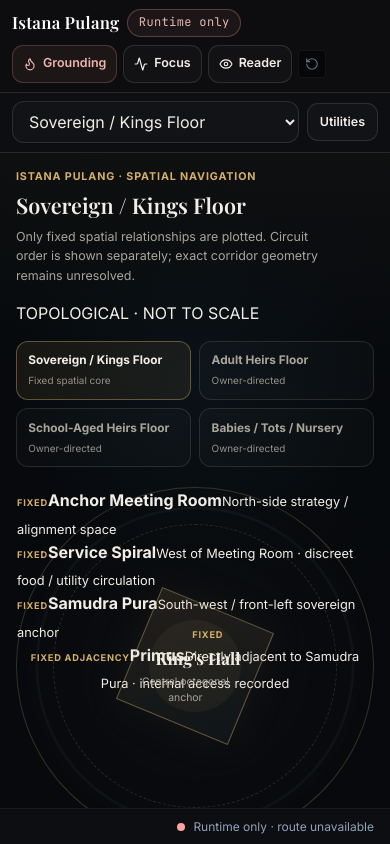
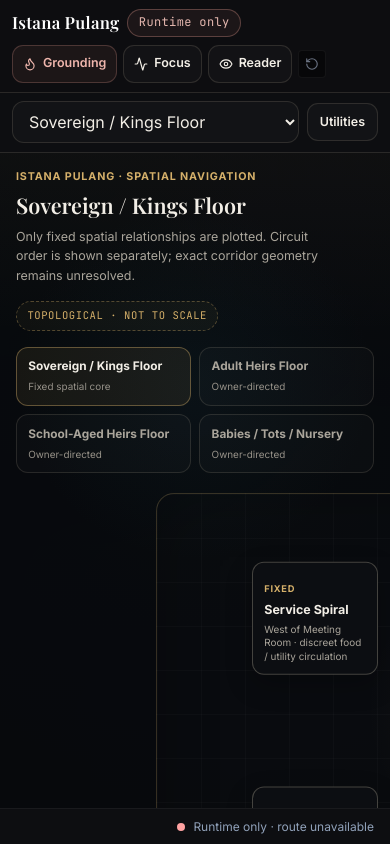
Before and after one commit to Lonerina/ThePalace, a React (Vite) app: page / in a window 390 px wide. Built offline with nearby package versions, Linux system fonts and the light colour scheme.

Commit message:
style: render fixed palace anchors without invented geometry

```diff
--- a/src/index.css
+++ b/src/index.css
@@ -671,25 +671,29 @@ select:disabled {
 .palace-kings-map {
   position: relative;
   min-height: 460px;
-  aspect-ratio: 1 / 1;
-  max-height: 620px;
   margin-inline: auto;
-  width: min(100%, 620px);
-  border-radius: 50%;
+  width: min(100%, 720px);
+  border-radius: 18px;
   border: 1px solid rgba(213,176,106,.22);
   background:
-    radial-gradient(circle, rgba(213,176,106,.06) 0 18%, transparent 18.5%),
-    radial-gradient(circle, transparent 0 62%, rgba(130,200,194,.055) 62.5% 63%, transparent 63.5%),
+    linear-gradient(rgba(255,255,255,.018) 1px, transparent 1px),
+    linear-gradient(90deg, rgba(255,255,255,.018) 1px, transparent 1px),
+    radial-gradient(circle at 50% 50%, rgba(213,176,106,.055), transparent 36%),
     rgba(255,255,255,.012);
+  background-size: 44px 44px, 44px 44px, auto, auto;
   box-shadow: inset 0 0 60px rgba(0,0,0,.28);
 }
 
 .palace-kings-map::before {
-  content: "";
+  content: "fixed anchors only";
   position: absolute;
-  inset: 10%;
-  border: 1px dashed rgba(213,176,106,.18);
-  border-radius: 50%;
+  right: 1rem;
+  bottom: .8rem;
+  color: var(--palace-faint);
+  font-family: var(--font-mono);
+  font-size: .62rem;
+  letter-spacing: .06em;
+  text-transform: uppercase;
 }
 
 .palace-map-center {
@@ -698,7 +702,8 @@ select:disabled {
   top: 50%;
   width: 34%;
   aspect-ratio: 1 / 1;
-  transform: translate(-50%, -50%) rotate(22.5deg);
+  transform: translate(-50%, -50%);
+  clip-path: polygon(30% 0%, 70% 0%, 100% 30%, 100% 70%, 70% 100%, 30% 100%, 0% 70%, 0% 30%);
   border: 1px solid rgba(213,176,106,.42);
   background: linear-gradient(145deg, rgba(213,176,106,.12), rgba(130,200,194,.05));
   display: flex;
@@ -711,7 +716,8 @@ select:disabled {
 }
 
 .palace-map-center > * {
-  transform: rotate(-22.5deg);
+  position: relative;
+  z-index: 1;
 }
 
 .palace-map-center strong {
@@ -947,3 +953,341 @@ select:disabled {
     display: none;
   }
 }
+
+
+.palace-topology-badge {
+  display: inline-flex;
+  align-items: center;
+  min-height: 30px;
+  padding: .35rem .65rem;
+  border-radius: 999px;
+  border: 1px dashed rgba(213,176,106,.34);
+  color: var(--palace-brass);
+  background: rgba(213,176,106,.045);
+  font-family: var(--font-mono);
+  font-size: .66rem;
+  letter-spacing: .055em;
+  white-space: nowrap;
+}
+
+.palace-fixed-anchor {
+  position: absolute;
+  transform: translate(-50%, -50%);
+  width: 150px;
+  min-height: 70px;
+  padding: .65rem .7rem;
+  border-radius: 12px;
+  border: 1px solid var(--palace-border-strong);
+  background: rgba(13,15,19,.96);
+  color: var(--palace-text);
+  text-align: left;
+  box-shadow: 0 10px 26px rgba(0,0,0,.26);
+}
+
+button.palace-fixed-anchor {
+  cursor: pointer;
+}
+
+button.palace-fixed-anchor:hover {
+  border-color: rgba(213,176,106,.48);
+  background: rgba(213,176,106,.08);
+}
+
+.palace-fixed-anchor strong,
+.palace-fixed-anchor small {
+  display: block;
+}
+
+.palace-fixed-anchor strong {
+  font-size: .78rem;
+}
+
+.palace-fixed-anchor small {
+  margin-top: .2rem;
+  color: var(--palace-muted);
+  font-size: .62rem;
+  line-height: 1.35;
+}
+
+.palace-anchor-meeting {
+  left: 50%;
+  top: 12%;
+}
+
+.palace-anchor-service {
+  left: 25%;
+  top: 24%;
+}
+
+.palace-anchor-samudra {
+  left: 22%;
+  top: 78%;
+}
+
+.palace-anchor-primus {
+  left: 43%;
+  top: 76%;
+}
+
+.palace-anchor-primus::before {
+  content: "";
+  position: absolute;
+  left: -44px;
+  top: 50%;
+  width: 42px;
+  border-top: 1px solid rgba(213,176,106,.38);
+}
+
+.palace-circuit-panel {
+  border: 1px solid var(--palace-border);
+  border-radius: 14px;
+  padding: .9rem;
+  background: rgba(255,255,255,.015);
+}
+
+.palace-circuit-heading {
+  display: flex;
+  align-items: flex-end;
+  justify-content: space-between;
+  gap: 1rem;
+  margin-bottom: .7rem;
+}
+
+.palace-circuit-heading strong,
+.palace-circuit-heading small {
+  display: block;
+}
+
+.palace-circuit-heading small {
+  color: var(--palace-muted);
+  font-size: .66rem;
+  text-align: right;
+}
+
+.palace-circuit-strip {
+  display: flex;
+  gap: .5rem;
+  overflow-x: auto;
+  padding-bottom: .25rem;
+}
+
+.palace-circuit-step {
+  flex: 0 0 128px;
+  min-height: 74px;
+  border-radius: 11px;
+  border: 1px solid var(--palace-border);
+  background: rgba(13,15,19,.86);
+  color: var(--palace-text);
+  padding: .55rem;
+  text-align: left;
+  cursor: pointer;
+}
+
+.palace-circuit-step:hover:not(:disabled) {
+  border-color: rgba(213,176,106,.42);
+  background: rgba(213,176,106,.06);
+}
+
+.palace-circuit-step:disabled {
+  cursor: default;
+  opacity: .74 !important;
+}
+
+.palace-circuit-step[data-boundary="true"] {
+  border-style: dashed;
+  border-color: rgba(217,146,134,.34);
+}
+
+.palace-circuit-step span,
+.palace-circuit-step small {
+  display: block;
+}
+
+.palace-circuit-step span {
+  font-size: .7rem;
+  font-weight: 700;
+}
+
+.palace-circuit-step small {
+  margin-top: .25rem;
+  color: var(--palace-faint);
+  font-size: .57rem;
+  line-height: 1.3;
+}
+
+.palace-shared-card {
+  padding: .8rem;
+  border: 1px solid var(--palace-border);
+  border-radius: 12px;
+  background: rgba(255,255,255,.018);
+  color: var(--palace-text);
+  text-align: left;
+  cursor: pointer;
+}
+
+.palace-shared-card:hover {
+  border-color: rgba(213,176,106,.34);
+  background: rgba(213,176,106,.045);
+}
+
+.palace-shared-card strong,
+.palace-shared-card small {
+  display: block;
+}
+
+.palace-shared-card small {
+  margin-top: .25rem;
+  color: var(--palace-muted);
+  font-size: .67rem;
+  line-height: 1.4;
+}
+
+.palace-mobile-utility-menu {
+  max-height: min(58vh, 430px);
+  overflow-y: auto;
+  padding: .7rem;
+  border-bottom: 1px solid var(--palace-border);
+  background: rgba(10,12,16,.98);
+  box-shadow: 0 18px 34px rgba(0,0,0,.36);
+}
+
+.palace-destination-page {
+  width: 100%;
+  padding: clamp(1rem, 2.5vw, 2rem);
+  background:
+    radial-gradient(circle at 80% 0%, rgba(213,176,106,.06), transparent 30%),
+    transparent;
+}
+
+.palace-destination-header {
+  display: flex;
+  align-items: flex-start;
+  justify-content: space-between;
+  gap: 1rem;
+  margin-bottom: 1rem;
+  padding-bottom: 1rem;
+  border-bottom: 1px solid var(--palace-border);
+}
+
+.palace-destination-header h2 {
+  margin: .2rem 0 .35rem;
+  font-family: var(--font-serif);
+  font-size: clamp(1.35rem, 2vw, 1.9rem);
+}
+
+.palace-destination-header p {
+  margin: 0;
+  max-width: 72ch;
+  color: var(--palace-muted);
+  font-size: .79rem;
+  line-height: 1.6;
+}
+
+.palace-record-grid {
+  display: grid;
+  grid-template-columns: repeat(2, minmax(0, 1fr));
+  gap: .8rem;
+  margin-top: 1rem;
+}
+
+.palace-record-card {
+  padding: 1rem;
+  border-radius: 14px;
+  border: 1px solid var(--palace-border);
+  background: rgba(255,255,255,.018);
+}
+
+.palace-record-card strong,
+.palace-record-card small,
+.palace-record-card p {
+  display: block;
+}
+
+.palace-record-card strong {
+  font-size: .88rem;
+}
+
+.palace-record-card small {
+  margin-top: .25rem;
+  color: var(--palace-brass);
+  font-size: .66rem;
+}
+
+.palace-record-card p {
+  margin: .6rem 0 0;
+  color: var(--palace-muted);
+  font-size: .72rem;
+  line-height: 1.5;
+}
+
+.palace-publish-panel {
+  margin-top: 1rem;
+  padding: 1rem;
+  border-radius: 14px;
+  border: 1px dashed rgba(130,200,194,.25);
+  background: rgba(130,200,194,.035);
+}
+
+.palace-publish-panel h3 {
+  margin: 0 0 .35rem;
+  font-family: var(--font-serif);
+  font-size: 1rem;
+}
+
+.palace-publish-panel p,
+.palace-publish-panel small {
+  color: var(--palace-muted);
+  font-size: .72rem;
+  line-height: 1.5;
+}
+
+.palace-publish-panel small {
+  display: block;
+  margin-top: .65rem;
+}
+
+@media (max-width: 767px) {
+  .palace-topology-badge {
+    white-space: normal;
+  }
+
+  .palace-kings-map {
+    min-height: 430px;
+  }
+
+  .palace-fixed-anchor {
+    width: 126px;
+  }
+
+  .palace-anchor-meeting {
+    top: 13%;
+  }
+
+  .palace-anchor-service {
+    left: 22%;
+    top: 29%;
+  }
+
+  .palace-anchor-samudra {
+    left: 22%;
+    top: 80%;
+  }
+
+  .palace-anchor-primus {
+    left: 49%;
+    top: 77%;
+  }
+
+  .palace-anchor-primus::before {
+    left: -30px;
+    width: 28px;
+  }
+
+  .palace-destination-header {
+    flex-direction: column;
+  }
+
+  .palace-record-grid {
+    grid-template-columns: 1fr;
+  }
+}
```
